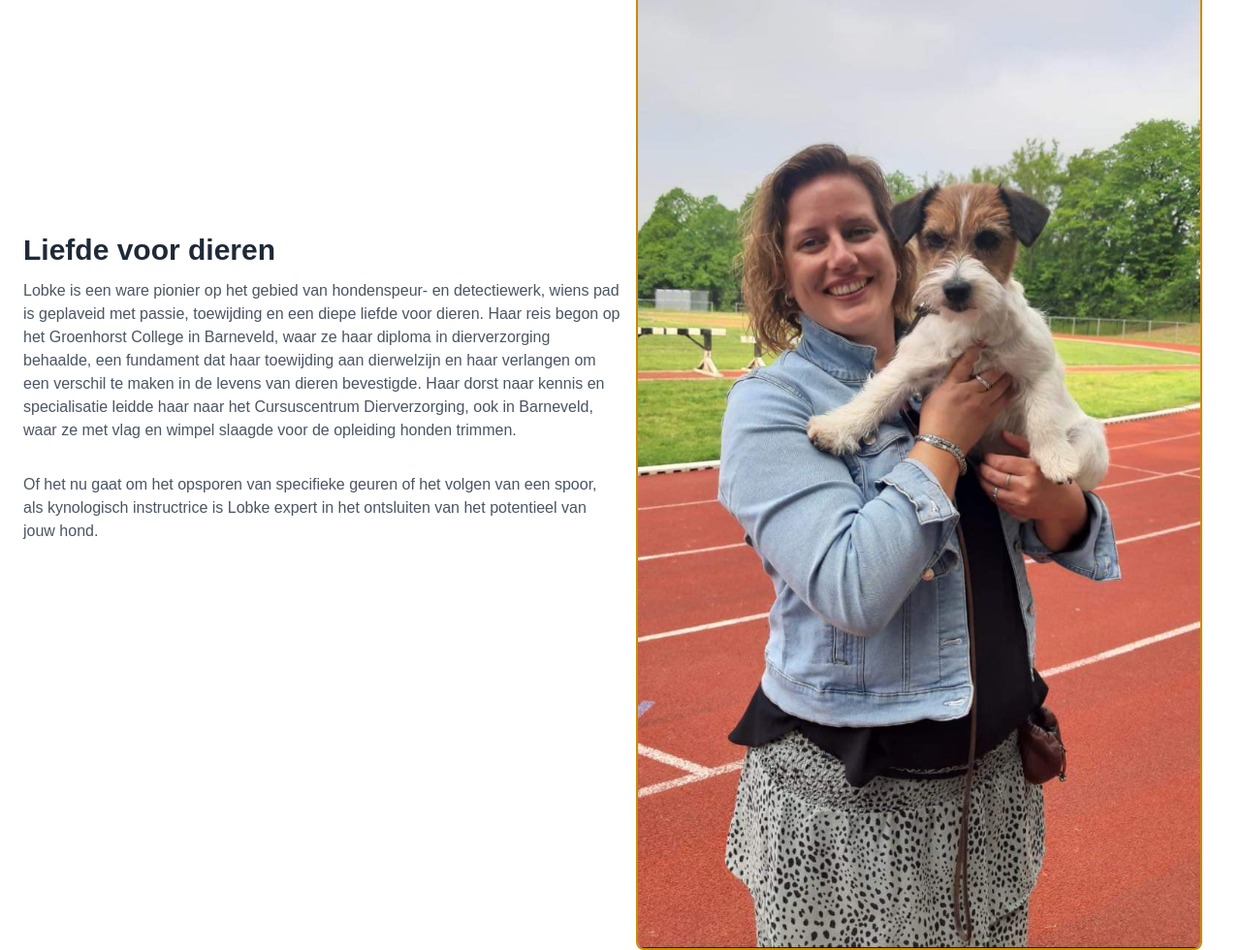
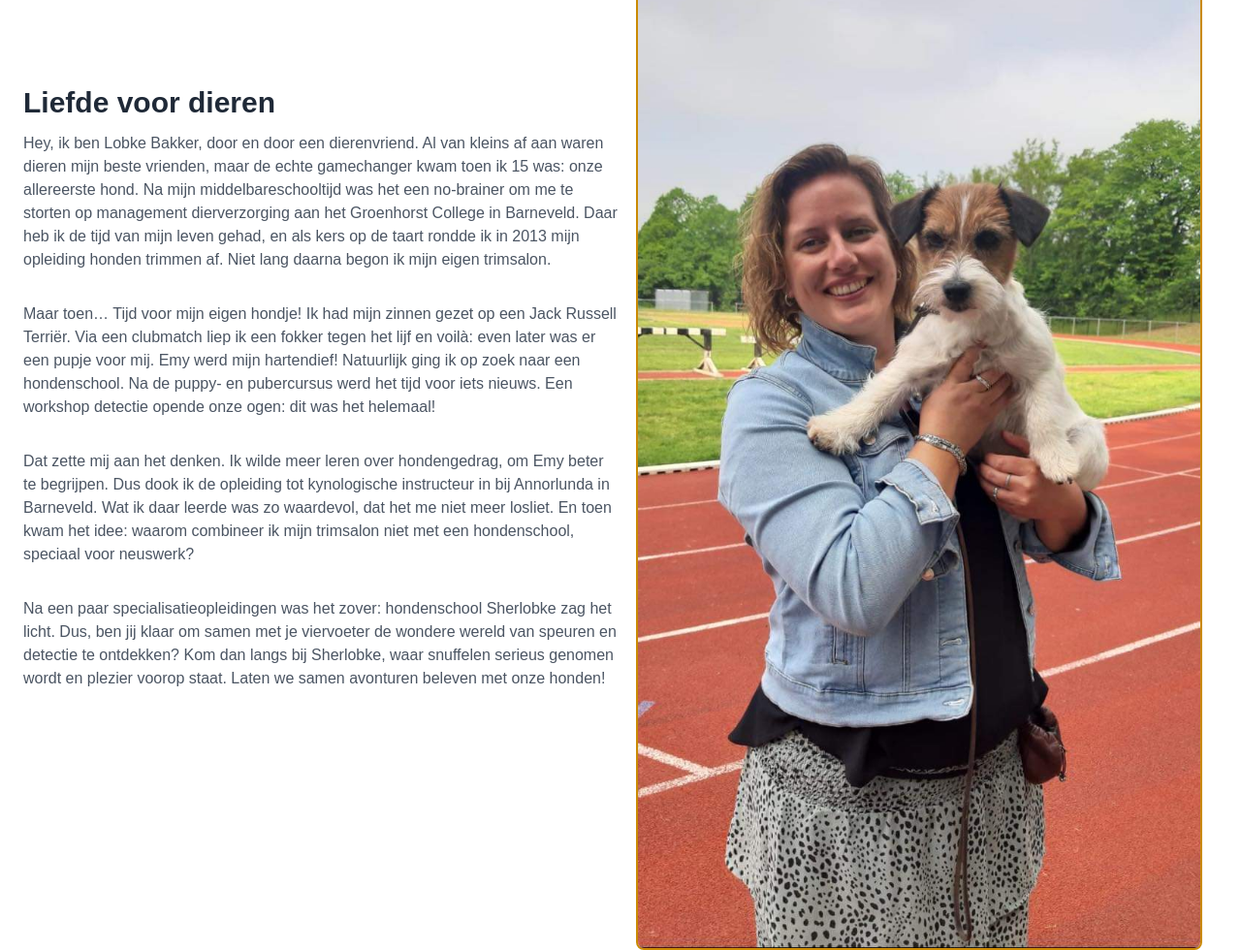
Before and after one commit to Drystan-Furor/sherlobke, a website built with webpack: page build/index.html in a window 1280 px wide. Shown: the part 4260-5240 px from the top of the page at 97% size. Built offline with nearby package versions, Linux system fonts and the light colour scheme; files whose address does not match are found by name.

Commit message:
eerste commit Yonaisy
Vergeten commit

```diff
--- a/build/index.html
+++ b/build/index.html
@@ -195,19 +195,40 @@
                 Liefde voor dieren
             </h4>
             <p class="text-gray-600 dark:text-slate-300 mb-8">
-                Lobke is een ware pionier op het gebied van hondenspeur- en detectiewerk, wiens pad is geplaveid met
-                passie, toewijding en een diepe liefde voor dieren. Haar reis begon op het Groenhorst College in
-                Barneveld, waar ze haar diploma in dierverzorging behaalde, een fundament dat haar toewijding aan
-                dierwelzijn en haar verlangen om een verschil te maken in de levens van dieren bevestigde. Haar
-                dorst naar kennis en specialisatie leidde haar naar het Cursuscentrum Dierverzorging, ook in
-                Barneveld, waar ze met vlag en wimpel slaagde voor de opleiding honden trimmen.
-            </p>
-            <p class="text-gray-600 dark:text-slate-300 mb-8">
-                Of het nu gaat om het opsporen van specifieke geuren of het volgen van een spoor, als kynologisch
-                instructrice is Lobke expert in het ontsluiten van het potentieel van jouw hond.
+                Hey, ik ben Lobke Bakker, door en door een dierenvriend. Al van kleins af aan waren dieren mijn beste
+                vrienden, maar de echte gamechanger kwam toen ik 15 was: onze allereerste hond. Na mijn
+                middelbareschooltijd
+                was het een no-brainer om me te storten op management dierverzorging aan het Groenhorst College in
+                Barneveld. Daar heb ik de tijd van mijn leven gehad, en als kers op de taart rondde ik in 2013 mijn
+                opleiding honden trimmen af. Niet lang daarna begon ik mijn eigen trimsalon.
             </p>
 
+            <p class="text-gray-600 dark:text-slate-300 mb-8">
+                Maar toen… Tijd voor mijn eigen hondje! Ik had mijn zinnen gezet op een Jack Russell Terriër. Via een
+                clubmatch liep ik een fokker tegen het lijf en voilà: even later was er een pupje voor mij. Emy werd
+                mijn
+                hartendief! Natuurlijk ging ik op zoek naar een hondenschool. Na de puppy- en pubercursus werd het tijd
+                voor
+                iets nieuws. Een workshop detectie opende onze ogen: dit was het helemaal!
+            </p>
 
+            <p class="text-gray-600 dark:text-slate-300 mb-8">
+                Dat zette mij aan het denken. Ik wilde meer leren over hondengedrag, om Emy beter te begrijpen. Dus dook
+                ik
+                de opleiding tot kynologische instructeur in bij Annorlunda in Barneveld. Wat ik daar leerde was zo
+                waardevol, dat het me niet meer losliet. En toen kwam het idee: waarom combineer ik mijn trimsalon niet
+                met
+                een hondenschool, speciaal voor neuswerk?
+            </p>
+
+            <p class="text-gray-600 dark:text-slate-300 mb-8">
+                Na een paar specialisatieopleidingen was het zover: hondenschool Sherlobke zag het licht. Dus, ben jij
+                klaar
+                om samen met je viervoeter de wondere wereld van speuren en detectie te ontdekken? Kom dan langs bij
+                Sherlobke, waar snuffelen serieus genomen wordt en plezier voorop staat. Laten we samen avonturen
+                beleven
+                met onze honden!
+            </p>
         </div>
         <div class="w-full md:w-1/2 p-4">
             <img alt="Hero and dog" class="rounded-lg border-2 border-yellow-600" src="img/hero_and_dog.jpg"/>
@@ -221,6 +242,18 @@
             <h4 class="text-3xl text-gray-800 dark:text-slate-50 font-bold mb-3">
                 Expert in hondenspeur- en detectiewerk
             </h4>
+            <p class="text-gray-600 dark:text-slate-300 mb-8">
+                Lobke is een ware pionier op het gebied van hondenspeur- en detectiewerk, wiens pad is geplaveid met
+                passie, toewijding en een diepe liefde voor dieren. Haar reis begon op het Groenhorst College in
+                Barneveld, waar ze haar diploma in dierverzorging behaalde, een fundament dat haar toewijding aan
+                dierwelzijn en haar verlangen om een verschil te maken in de levens van dieren bevestigde. Haar
+                dorst naar kennis en specialisatie leidde haar naar het Cursuscentrum Dierverzorging, ook in
+                Barneveld, waar ze met vlag en wimpel slaagde voor de opleiding honden trimmen.
+            </p>
+            <p class="text-gray-600 dark:text-slate-300 mb-8">
+                Of het nu gaat om het opsporen van specifieke geuren of het volgen van een spoor, als kynologisch
+                instructrice is Lobke expert in het ontsluiten van het potentieel van jouw hond.
+            </p>
             <p class="text-gray-600 dark:text-slate-300 mb-8">
                 Met een solide achtergrond in dierverzorging en een ontembare passie voor honden, heeft Lobke zich
                 verder ontwikkeld tot een expert in hondenspeur- en detectiewerk. Haar ervaringen hebben haar
@@ -351,7 +384,7 @@
                         <iframe allowfullscreen=""
                                 class="mx-auto w-5/6 h-auto mb-2"
                                 loading="eager" referrerpolicy="no-referrer-when-downgrade"
-                                src="https://www.google.com/maps/embed?pb=!1m18!1m12!1m3!1d2449.923000491287!2d5.398878377927578!3d52.11752977195855!2m3!1f0!2f0!3f0!3m2!1i1024!2i768!4f13.1!3m3!1m2!1s0x47c64453b7f46a81%3A0xbeeca9099af71d74!2sArnhemseweg%2034%2C%203832%20GM%20Leusden!5e0!3m2!1snl!2snl!4v1709187745598!5m2!1snl!2snl">
+                                src="https://www.google.com/maps/embed?pb=!1m18!1m12!1m3!1d2452.6648991726374!2d5.501343877892262!3d52.06762507194632!2m3!1f0!2f0!3f0!3m2!1i1024!2i768!4f13.1!3m3!1m2!1s0x47c64e2b5ada5653%3A0x36427219e1e8271f!2sZorgboerderij%20De%20Groote%20Fliert%20-%20Familie%20van%20de%20Lagemaat!5e0!3m2!1snl!2snl!4v1710272454869!5m2!1snl!2snl">
                         </iframe>
                         <p class="text-gray-800 text-base px-6 mb-5">
                             SherLobke ligt op loopafstand van Leusden-Zuid, ca 5 minuten rijden van Leusden centrum en
@@ -361,13 +394,13 @@
                         </p>
                     </div>
                 </div>
-                <div class="mx-auto bg-white text-black font-bold rounded-full mt-6 py-4 px-8 shadow-lg uppercase tracking-wider flex items-center justify-between lg:w-1/2">
-                    <div class="text-center flex-1">
-                        Arnhemseweg 34<br>
-                        3832GM<br>
-                        Leusden
+                <div class="mx-auto bg-white text-black font-bold rounded-full mt-6 py-4 px-8 shadow-lg uppercase tracking-wider flex flex-col items-center justify-between lg:w-1/2">
+                    <div class="text-center">
+                        Boerderij de Fliert<br>
+                        Jan van Arkelweg 50<br>
+                        3792NM Achterveld
                     </div>
-                    <button class="bg-slate-600 dark:bg-slate-600 text-white px-2 py-1 rounded-lg hover:bg-slate-900 hover:text-white active:bg-yellow-500 flex items-center"
+                    <button class="bg-slate-600 dark:bg-slate-600 text-white ml-3 px-2 py-1 rounded-lg hover:bg-slate-900 hover:text-white active:bg-yellow-500 flex items-center"
                             id="copyButton"
                             title="copy address">
                         <svg class="h-6 w-6" fill="none" stroke="currentColor" stroke-linecap="round"
```
